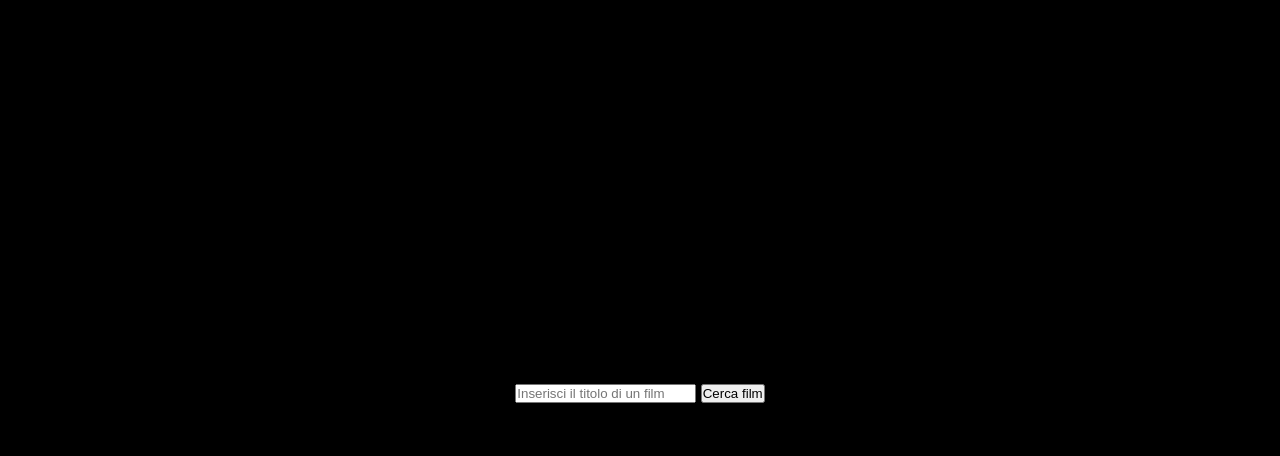
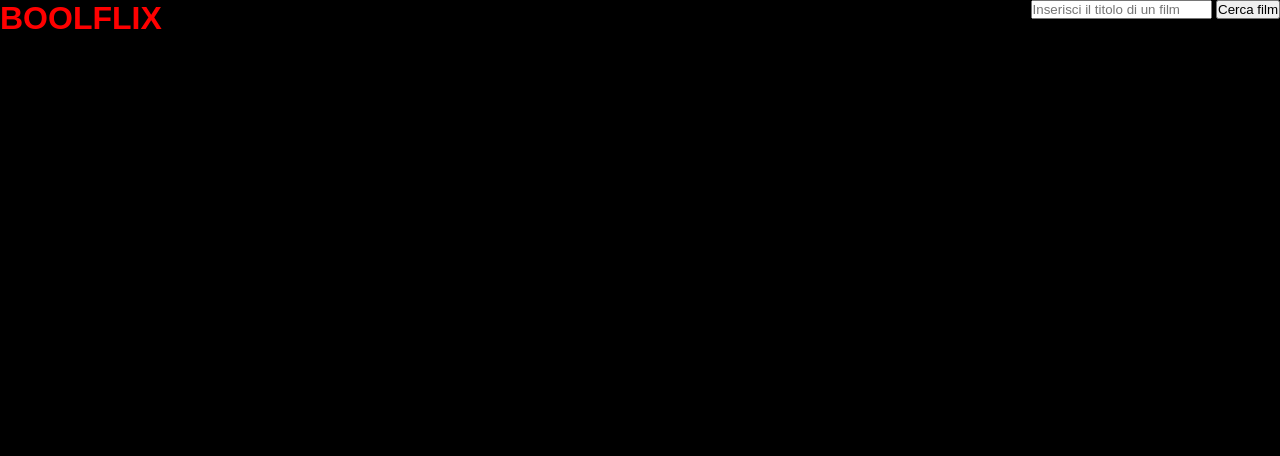
Before and after one commit to giuditta-marino/vue-boolflix, a plain HTML site: page index.html in a window 1280 px wide. Drawn offline with nearby package versions, Linux system fonts and the light colour scheme.

Commit message:
sistemati errori

```diff
--- a/assets/css/master.css
+++ b/assets/css/master.css
@@ -12,10 +12,16 @@ body{
   height: 100vh;
   background-color: #000;
   position: relative;
+}
+
+header{
   display: flex;
-  flex-direction: column;
-  justify-content: center;
-  align-items: center;
+  justify-content: space-between;
+}
+
+header .header-left>h1{
+  color: red;
+  text-transform: uppercase;
 }
 
 .container{
@@ -25,6 +31,8 @@ body{
   background-color: #000;
   width: 1000px;
 }
+
+
 .flip-card{
   background-color: transparent;
   width: 180px;
--- a/assets/js/main.js
+++ b/assets/js/main.js
@@ -22,6 +22,11 @@ var app = new Vue({
     }
   }
 
+  // if (message[lastIndex].text.length > 35) {
+  //   return message[lastIndex].text.substring(0, 35) + '...';
+  // } else {
+  //   return message[lastIndex].text
+  // }
 
 
 });
--- a/index.html
+++ b/index.html
@@ -9,17 +9,17 @@
   <body>
     <div id="root">
       <header>
-        <header-left>
+        <div class="header-left">
           <h1>boolflix</h1>
-        </header-left>
-        <header-right>
+        </div>
+        <div class="header-right">
           <input type="text" name="searchbar" placeholder="Inserisci il titolo di un film"
           v-model="searchInput">
           <button type="button"
           name="button"
           @click="search"
           >Cerca film</button>
-        </header-right>
+        </div>
       </header>
 
       <main>
```
